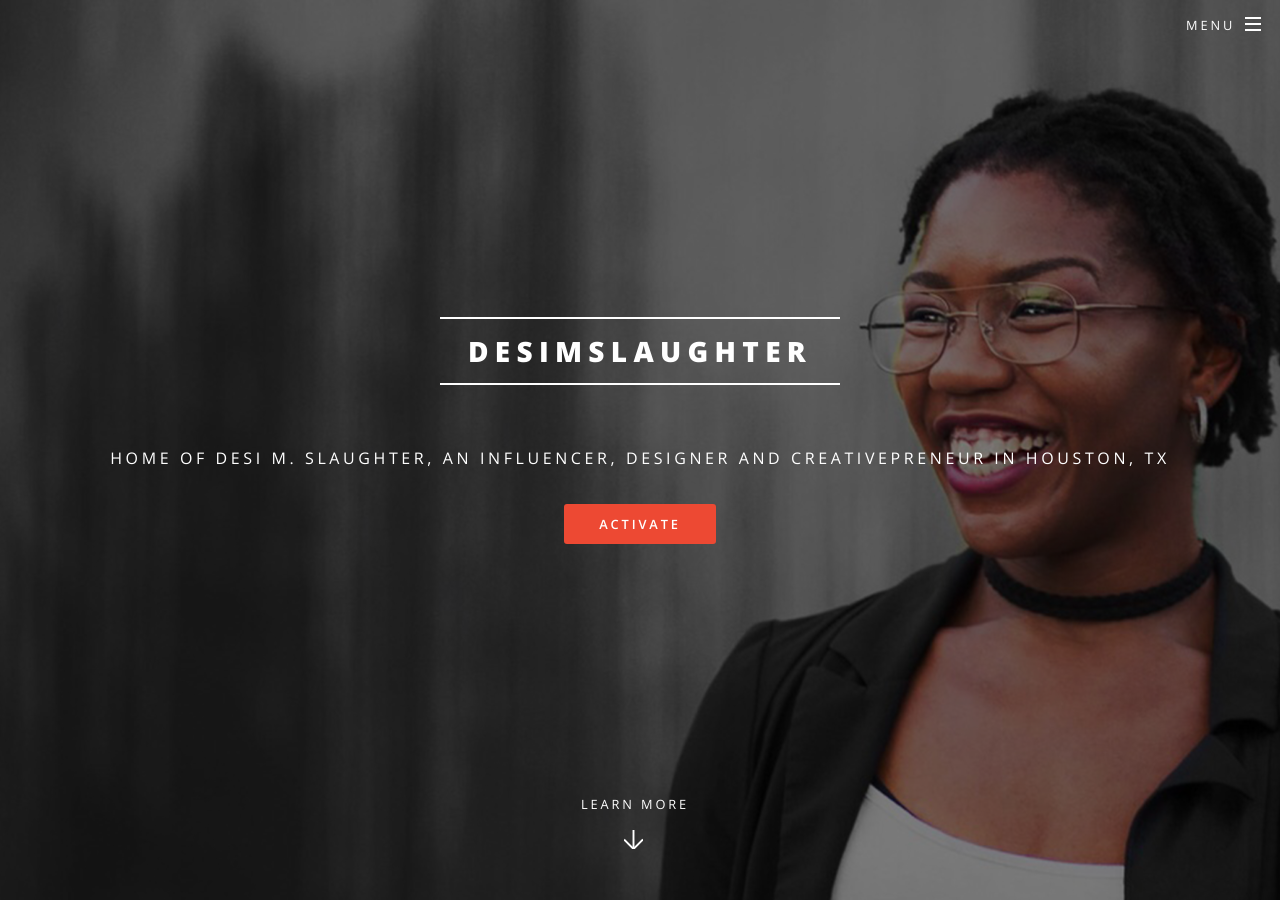
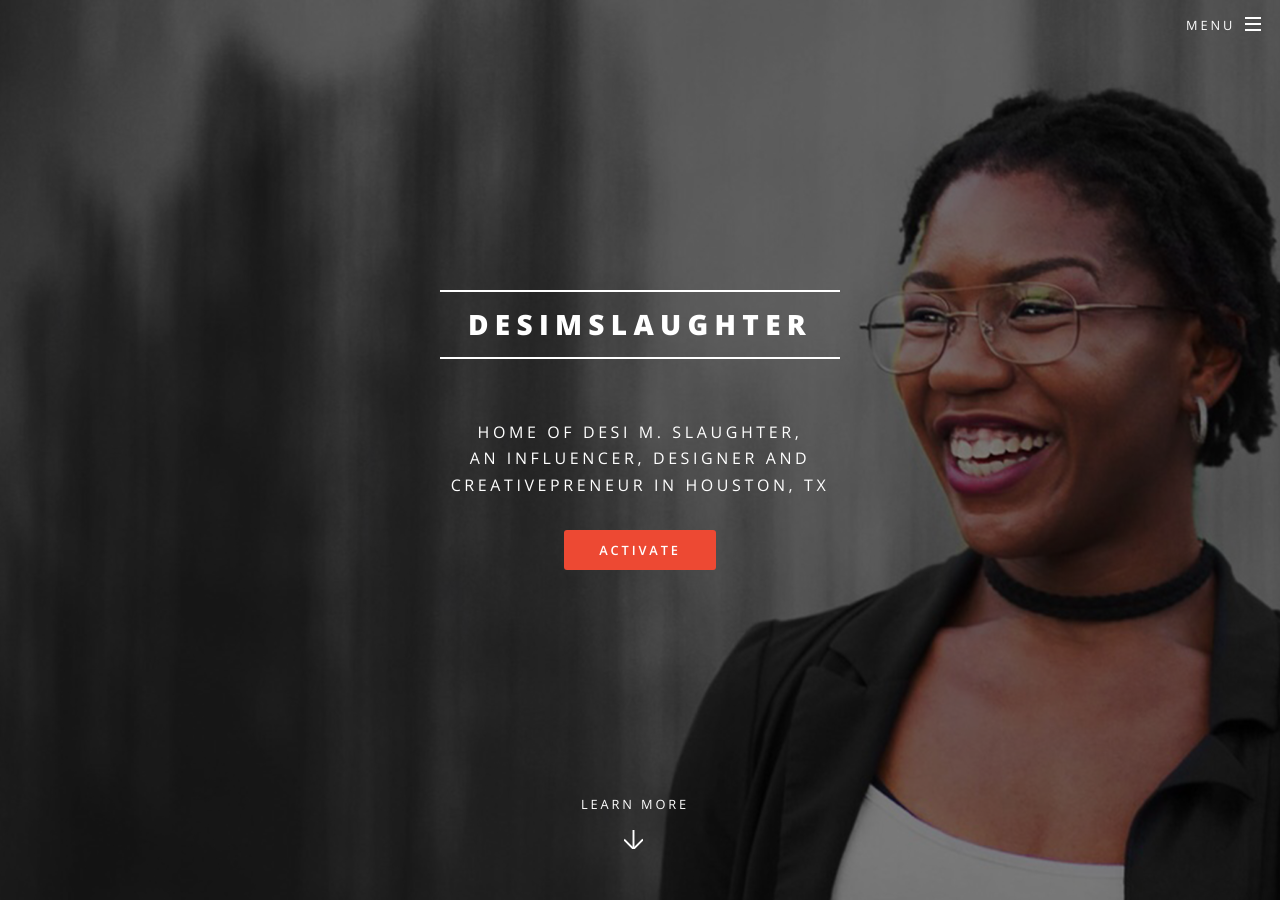
Before and after one commit to desimslaughter/desimslaughter.github.io, a Jekyll site: the page built from index.html, in a window 1280 px wide and 900 px high. Built offline with Jekyll 4.4.1, drawn with Linux system fonts in a browser that asks for light colours.

```diff
--- a/_config.yml
+++ b/_config.yml
@@ -4,9 +4,9 @@
 # Site settings
 title: Desimslaughter
 description: |
-  Home of Desi M. Slaughter,
-  an Influencer, Designer and
-  Creativepreneur in Houston, TX
+  Home of Desi M. Slaughter,<br>
+  an Influencer, Designer and<br>
+  Creativepreneur in Houston, TX<br>
 owner: Desi M. Slaughter # or company name
 first_published: 2012 # if migrating another site, the year of your first publish
 email: desi@desimslaughter.com
```
